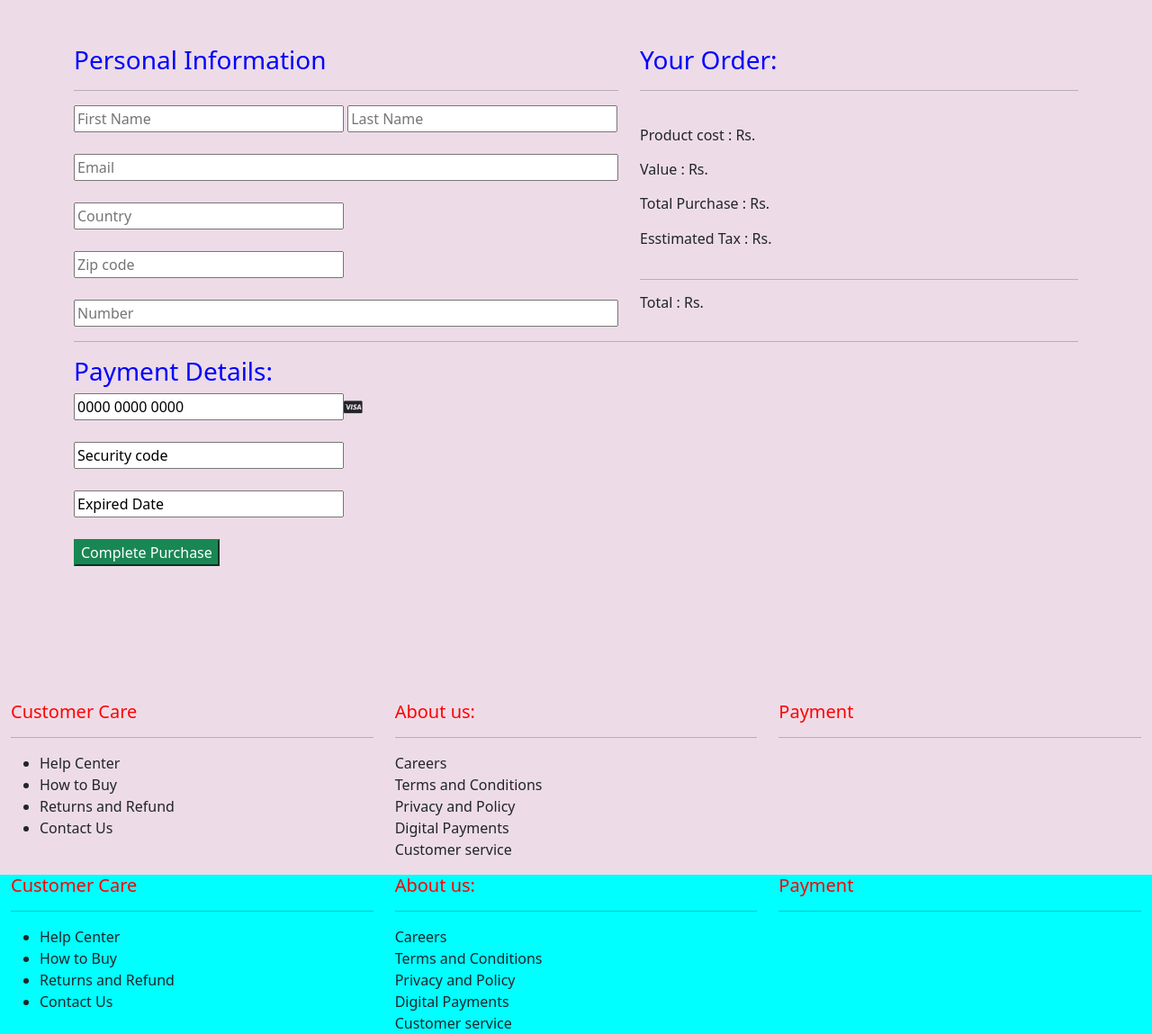
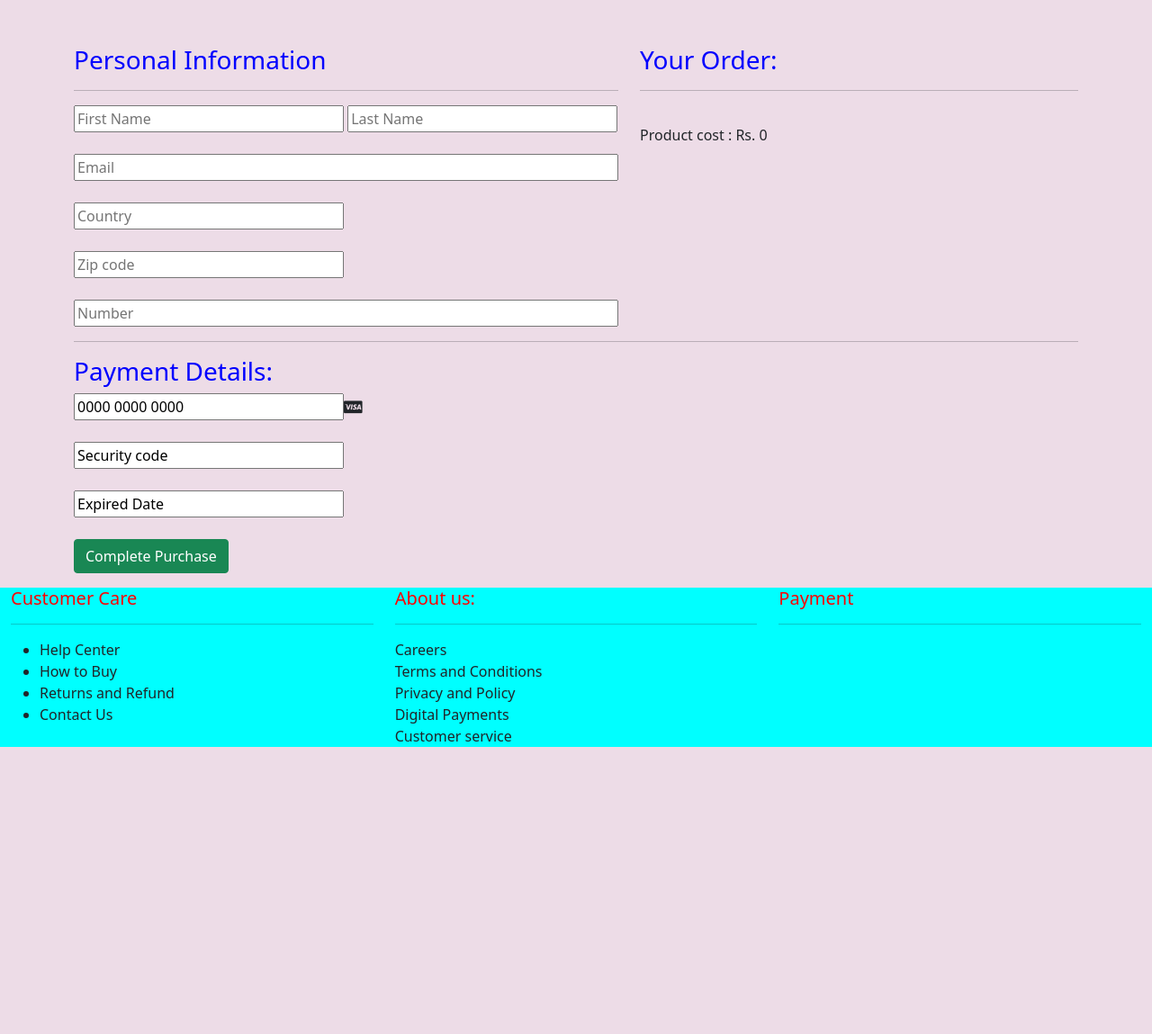
Before and after one commit to mearjunsingh/ez2buy, a Django app: page /checkout/ in a window 1280 px wide. Shown: the part 72-1221 px from the top of the page at 90% size. After the commit the page ends 902 px from the top, so only its background shows below. Run offline with Django 4.2, Linux system fonts and the light colour scheme; a user stored in the database is signed in; tables that the repository leaves empty hold one stand-in row (values such as "Sample post").

Commit message:
final touch

```diff
--- a/shop/urls.py
+++ b/shop/urls.py
@@ -11,4 +11,5 @@
     path("checkout/", checkout_page, name="checkout"),
     path("search/", search_page, name="search_page"),
     path("cat/<str:slug>/", cat_page, name="cat_page"),
+    path("complete-checkout/", complete_checkout, name="complete_checkout"),
 ]
--- a/shop/views.py
+++ b/shop/views.py
@@ -57,16 +57,21 @@
     if request.method == "POST":
         product = Product.objects.get(slug=slug)
         quantity = int(request.POST.get("quantity"))
-        try:
-            cart = Cart.objects.get(
-                user=request.user, product=product, is_checked_out=False
-            )
-            cart.quantity += quantity
-            cart.save()
-        except Cart.DoesNotExist:
-            cart = Cart.objects.create(
-                user=request.user, product=product, quantity=quantity
-            )
+        if product.quantity >= quantity:
+            try:
+                cart = Cart.objects.get(
+                    user=request.user, product=product, is_checked_out=False
+                )
+                cart.quantity += quantity
+                product.quantity -= quantity
+                product.save()
+                cart.save()
+            except Cart.DoesNotExist:
+                cart = Cart.objects.create(
+                    user=request.user, product=product, quantity=quantity
+                )
+                product.quantity -= quantity
+                product.save()
         return redirect(f"/product/{slug}")
     else:
         raise Http404
@@ -74,7 +79,7 @@
 
 @login_required(login_url="login_page")
 def carts_page(request):
-    cart = Cart.objects.filter(user=request.user)
+    cart = Cart.objects.filter(user=request.user, is_checked_out=False)
     context = {"cart": cart}
     return render(request, "cart.html", context)
 
@@ -88,6 +93,25 @@
 
 @login_required(login_url="login_page")
 def checkout_page(request):
-    cart = Cart.objects.filter(user=request.user)
-    context = {"cart": cart}
+    cart = Cart.objects.filter(user=request.user, is_checked_out=False)
+    total_amount = 0
+    for item in cart:
+        if item.product.offer_price:
+            total_amount += item.product.offer_price * item.quantity
+        else:
+            total_amount += item.product.price * item.quantity
+
+    context = {"cart": cart, "total_amount": total_amount}
     return render(request, "checkout.html", context)
+
+
+@login_required(login_url="login_page")
+def complete_checkout(request):
+    cart = Cart.objects.filter(user=request.user, is_checked_out=False)
+    for item in cart:
+        item.is_checked_out = True
+        item.save()
+        Order.objects.create(
+            user=request.user, product=item.product, quantity=item.quantity
+        )
+    return redirect("user_dashboard")
--- a/templates/cart.html
+++ b/templates/cart.html
@@ -46,6 +46,10 @@
 
   </table>
 
+  <div class="text-end">
+    <a href="/checkout" class="btn btn-success btn-lg">Checkout</a>
+  </div>
+
 </div>
 
 <script>
--- a/templates/checkout.html
+++ b/templates/checkout.html
@@ -7,67 +7,32 @@
 <div class="container" style="margin-top: 50px;">
   <div class="row">
     <div class="col">
-            <div class="h3" style="color: blue;">Personal Information</div><hr>
-            <input type="text" placeholder="First Name" style="width: 300px;"> <input type="text" style="width: 300px;" placeholder="Last Name" id=""> <br> <br>
+      <div class="h3" style="color: blue;">Personal Information</div>
+      <hr>
+      <input type="text" placeholder="First Name" style="width: 300px;"> <input type="text" style="width: 300px;"
+        placeholder="Last Name" id=""> <br> <br>
       <input type="email" placeholder="Email" style="width: 605px;"><br> <br>
-            <input type="text" placeholder="Country" style="width: 300px;"  id=""> <br> <br>
+      <input type="text" placeholder="Country" style="width: 300px;" id=""> <br> <br>
       <input type="text" placeholder="Zip code" style="width: 300px;"> <br><br>
       <input type="integer" placeholder="Number" id="" style="width: 605px;">
     </div>
     <div class="col">
-           <div class="h3" style="color: blue;">Your Order:</div> <hr>
+      <div class="h3" style="color: blue;">Your Order:</div>
+      <hr>
       <br>
       <div class="h6">
-            Product cost : Rs. <br> <br>
-            Value :   Rs.  <br> <br>
-            Total Purchase : Rs. <br> <br>
-            Esstimated Tax : Rs.  <br> <br> <hr>
-            Total : Rs.
+        Product cost : Rs. <span id="lead fw-bold">{{ total_amount }}</span>
       </div>
     </div>
   </div>
 
   <hr>
   <div class="h3" style="color: blue;">Payment Details: </div>
-        <input type="integer" value="0000 0000 0000" style="width: 300px;" ><i class="fa fa-cc-visa" aria-hidden="true"></i> <br> <br>
+  <input type="integer" value="0000 0000 0000" style="width: 300px;"><i class="fa fa-cc-visa" aria-hidden="true"></i>
+  <br> <br>
   <input type="integer" value="Security code" id="" style="width: 300px;"> <br> <br>
   <input type="integer" value="Expired Date" id="" style="width: 300px;"> <br> <br>
-        <button class="btn-success" style="align-content: center;" >Complete Purchase</button>
+  <a class="btn btn-success" href="/complete-checkout">Complete Purchase</a>
 </div>
 
-        <!-- OPEN FOOTER -->
-
-  <div class="container-fluid footer" style="padding-top: 150px;">
-    <div class="row">
-      <div class="col">
-        <div class="h5" style="color: red;">Customer Care</div> <hr>
-        <ul>
-          <li>Help Center</li>
-          <li>How to Buy</li>
-          <li>Returns and Refund</li>
-          <li>Contact Us</li>
-
-        </ul>
-      </div>
-      <div class="col">
-        <div class="h5" style="color: red;">About us:</div> <hr>
-        Careers <br>
-        Terms and Conditions <br>
-        Privacy and Policy <br>
-        Digital Payments <br>
-        Customer service
-
-      </div>
-      <div class="col">
-      <div class="h5" style="color: red;">Payment</div> <hr>
-    </div>
-
-    </div>
-  </div>
-
-  <!-- CLOSE FOOTER -->
-
-
-      <!-- NAVBAR CLOSE -->
-
 {% endblock %}
```
Also changed, not shown: templates/dashboard.html (+3 -41 lines). Lines whose indentation alone changed are shown as unchanged.
